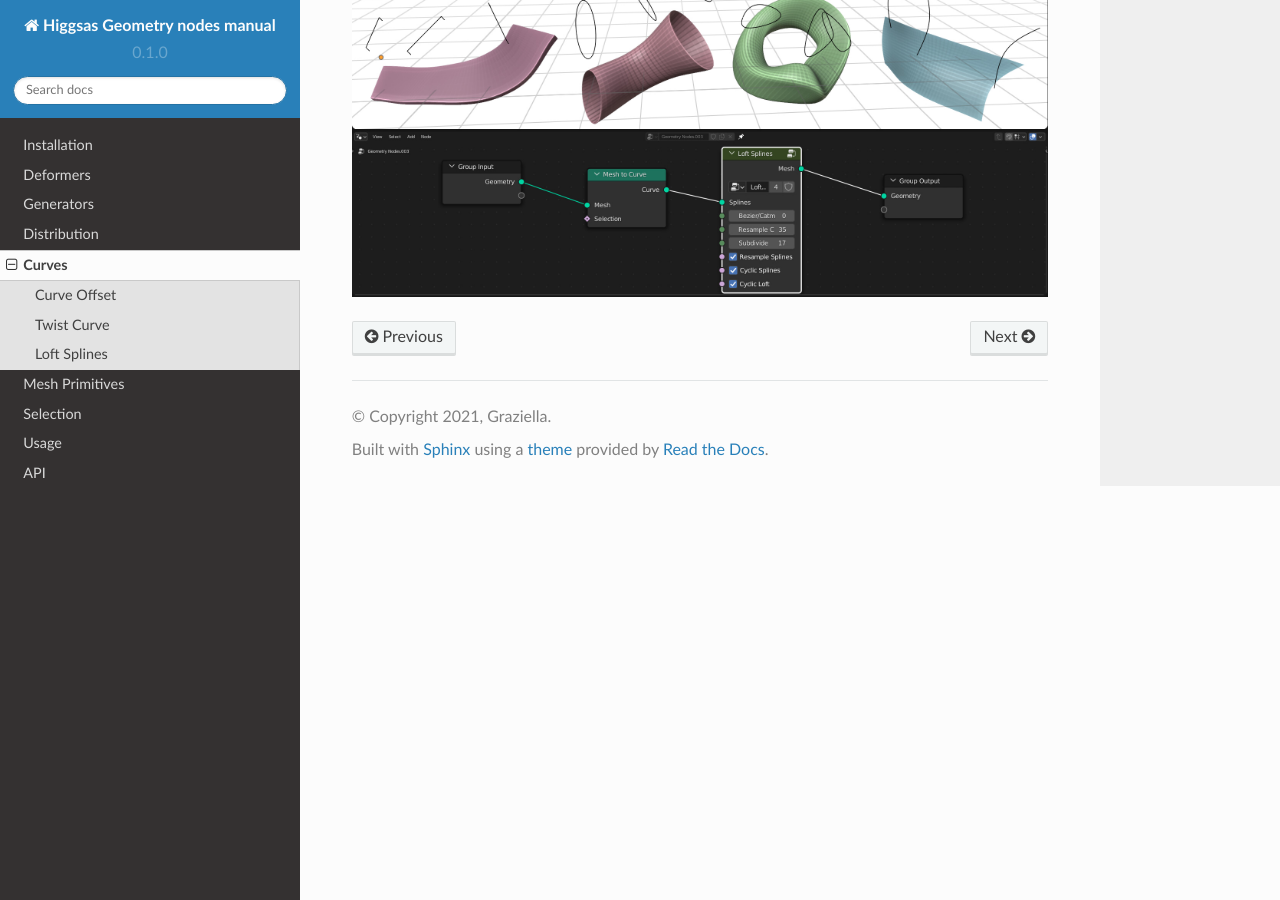
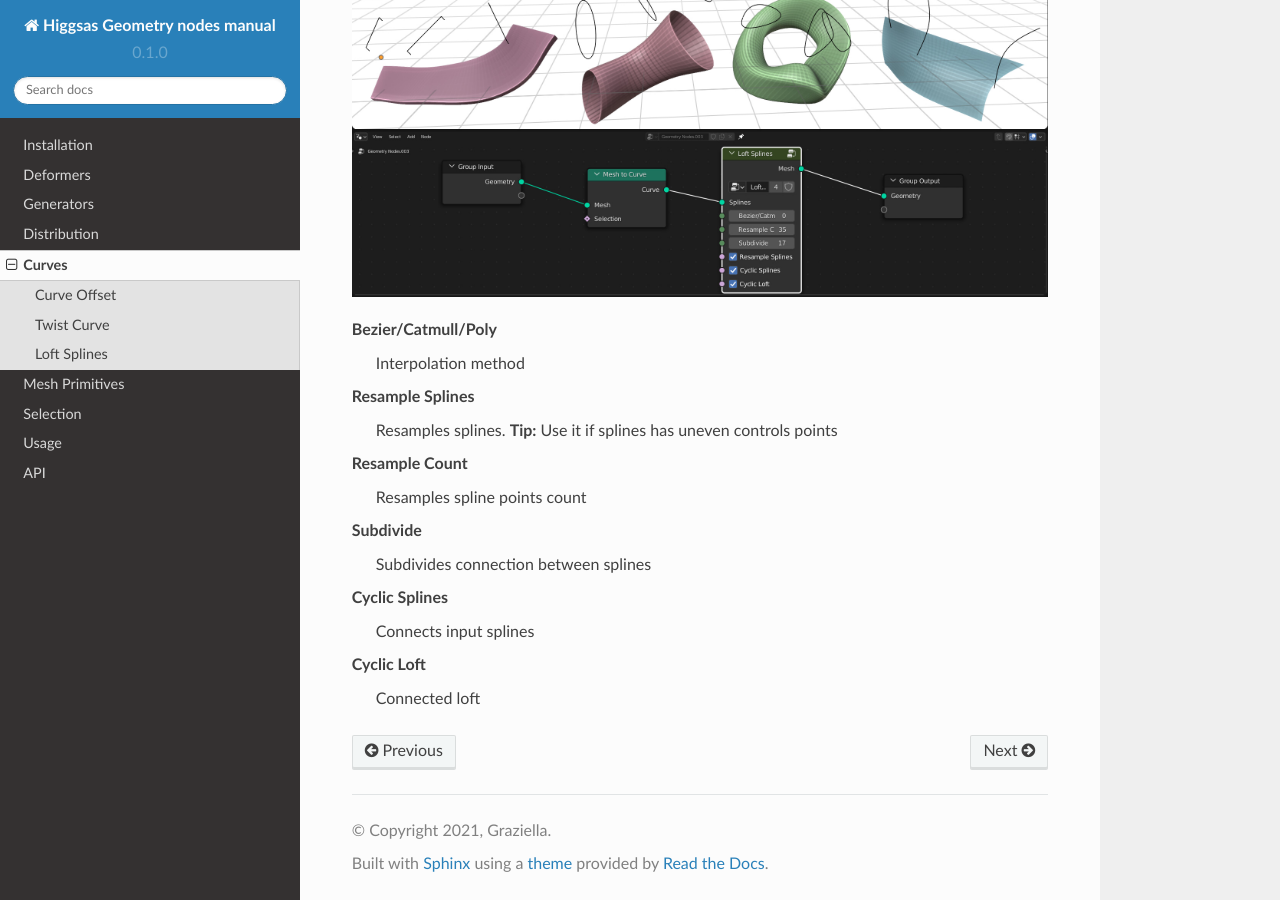
Before and after one commit to higgsas/higgsas_geo_nodes_manual, a Sphinx documentation site: the page built from docs/curves.rst, in a window 1280 px wide and 900 px high, scrolled down 4476 px. Built offline with Sphinx 7.4.7 and the Read the Docs theme 2.0.0, drawn with Linux system fonts in a browser that asks for light colours.

Commit message:
Update curves.rst

```diff
--- a/docs/curves.rst
+++ b/docs/curves.rst
@@ -61,3 +61,21 @@ Connects splines
 
 .. image:: images/loft_splines.PNG
 .. image:: images/loft_splines.jpeg
+
+Bezier/Catmull/Poly
+  Interpolation method
+
+Resample Splines
+  Resamples splines. **Tip:** Use it if splines has uneven controls points
+
+Resample Count
+  Resamples spline points count
+
+Subdivide
+  Subdivides connection between splines
+
+Cyclic Splines
+  Connects input splines
+
+Cyclic Loft
+  Connected loft
```
